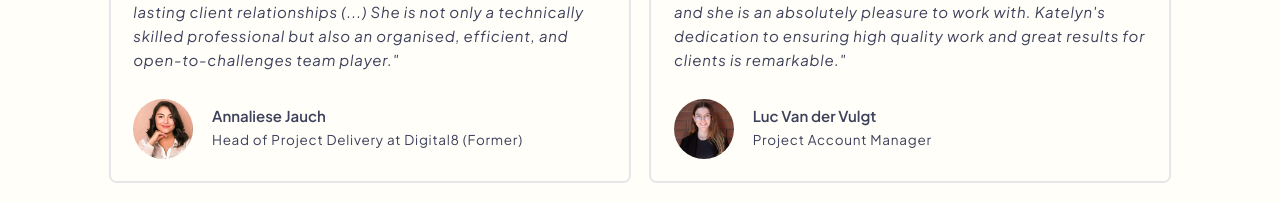
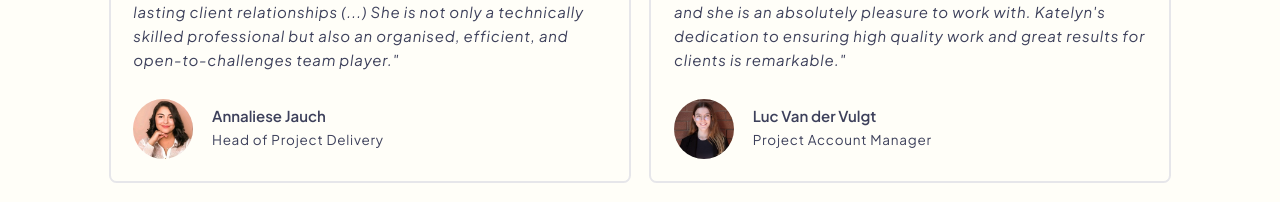
Before and after one commit to kati-e/portfolio, a React (Vite) app: page / in a window 1280 px wide. Shown: the part 3360-3562 px from the top of the page. Built offline with nearby package versions, Linux system fonts and the light colour scheme.

Commit message:
adjusted testimonial

```diff
--- a/src/data/consts.ts
+++ b/src/data/consts.ts
@@ -110,7 +110,7 @@ export const TESTIMONIALS: Testimonial[] = [
     {
         testimonial: 'Katelyn is an asset to any team she works with! I have had the pleasure of working with her on over 40+ projects and have seen first hand her exceptional contributions as a Web Developer at Digital8. Specialising in WordPress and React Web Development, she consistently delivers high-quality work, meets deadlines, solves complex problems and builds lasting client relationships (...) She is not only a technically skilled professional but also an organised, efficient, and open-to-challenges team player.',
         authorName: 'Annaliese Jauch',
-        authorPosition: 'Head of Project Delivery at Digital8 (Former)',
+        authorPosition: 'Head of Project Delivery',
         authorIcon: '/testimonials/annaliese.jpeg',
     },
     {
```
